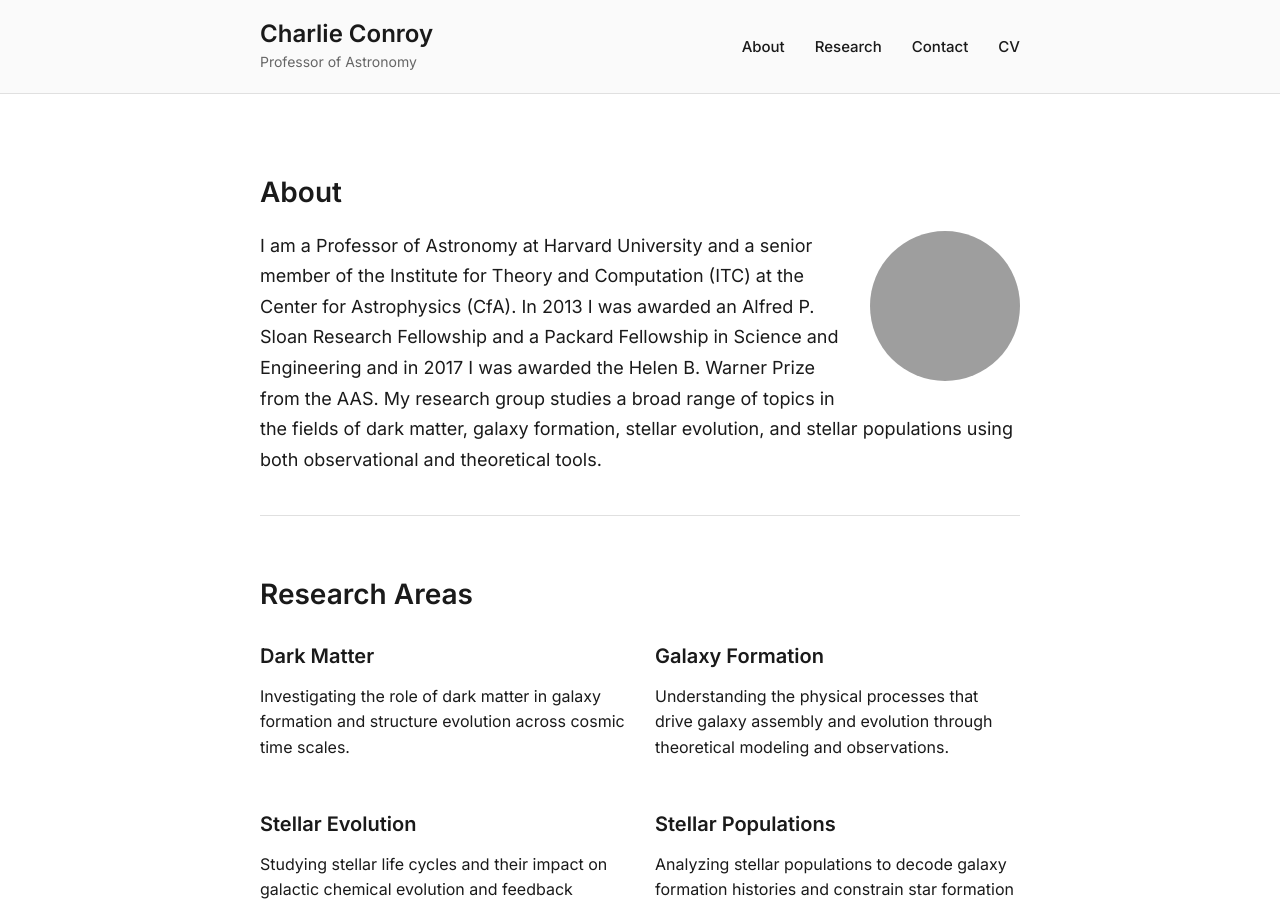
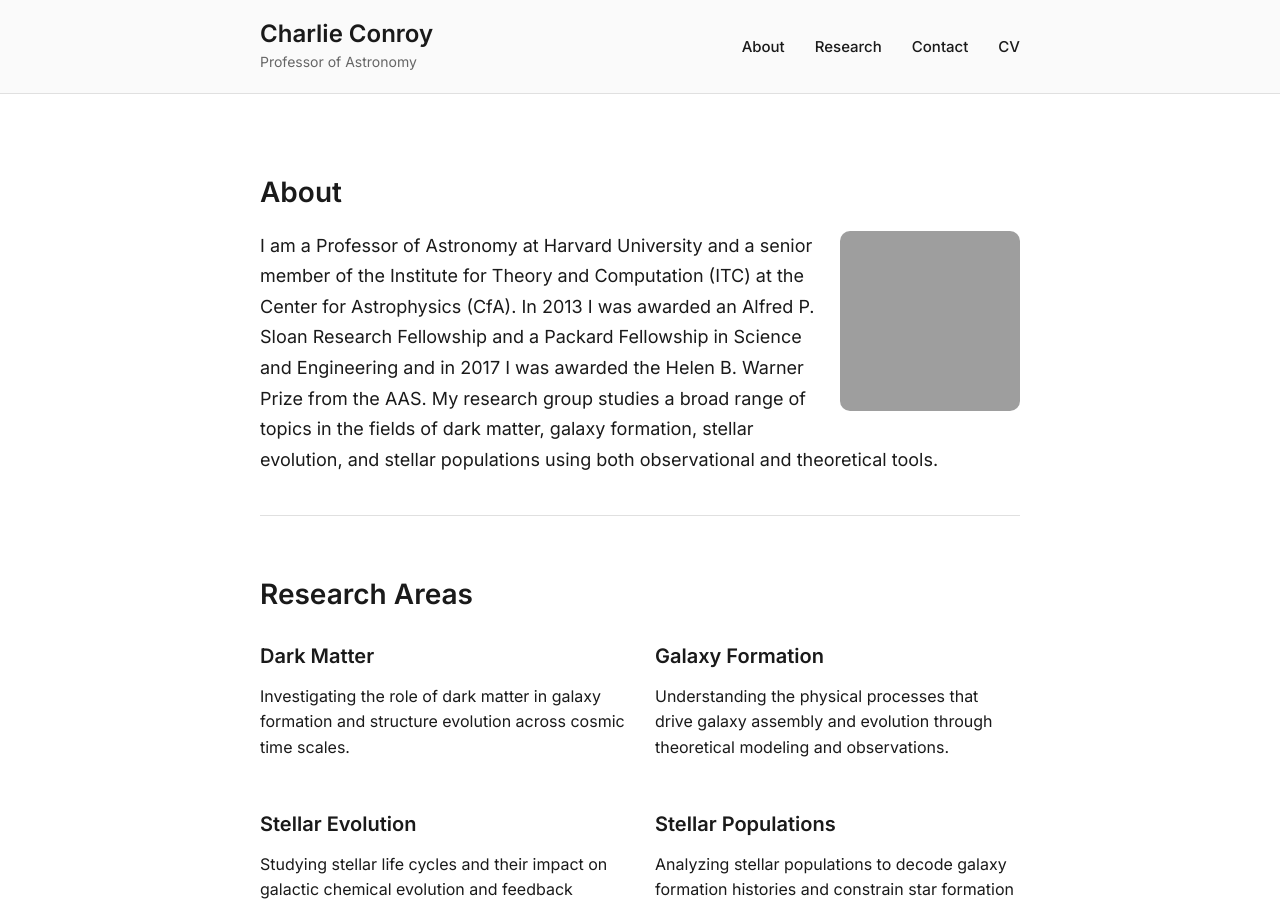
Before and after one commit to cconroy20/cconroy20.github.io, a Jekyll site: the page index.html, which Jekyll copies as it is, in a window 1280 px wide and 900 px high. Built offline with Jekyll 4.4.1, drawn with Linux system fonts in a browser that asks for light colours; grey boxes are pictures that could not be loaded.

Commit message:
Update index.html

```diff
--- a/index.html
+++ b/index.html
@@ -241,7 +241,7 @@
         <div class="wrapper">
             <section id="about" class="section">
                 <h2>About</h2>
-                <img src="conroy.jpg" alt="Charlie Conroy" style="width: 150px; height: 150px; border-radius: 50%; object-fit: cover; float: right; margin-left: 20px; margin-bottom: 20px;">
+                <img src="conroy.jpg" alt="Charlie Conroy" style="width: 180px; height: 180px; border-radius: 10px; object-fit: cover; float: right; margin-left: 20px; margin-bottom: 20px;">
                 <div class="intro">
                     I am a Professor of Astronomy at Harvard University and a senior member of the Institute for Theory and Computation (ITC) at the Center for Astrophysics (CfA). In 2013 I was awarded an Alfred P. Sloan Research Fellowship and a Packard Fellowship in Science and Engineering and in 2017 I was awarded the Helen B. Warner Prize from the AAS.  My research group studies a broad range of topics in the fields of dark matter, galaxy formation, stellar evolution, and stellar populations using both observational and theoretical tools.
                 </div>
```
